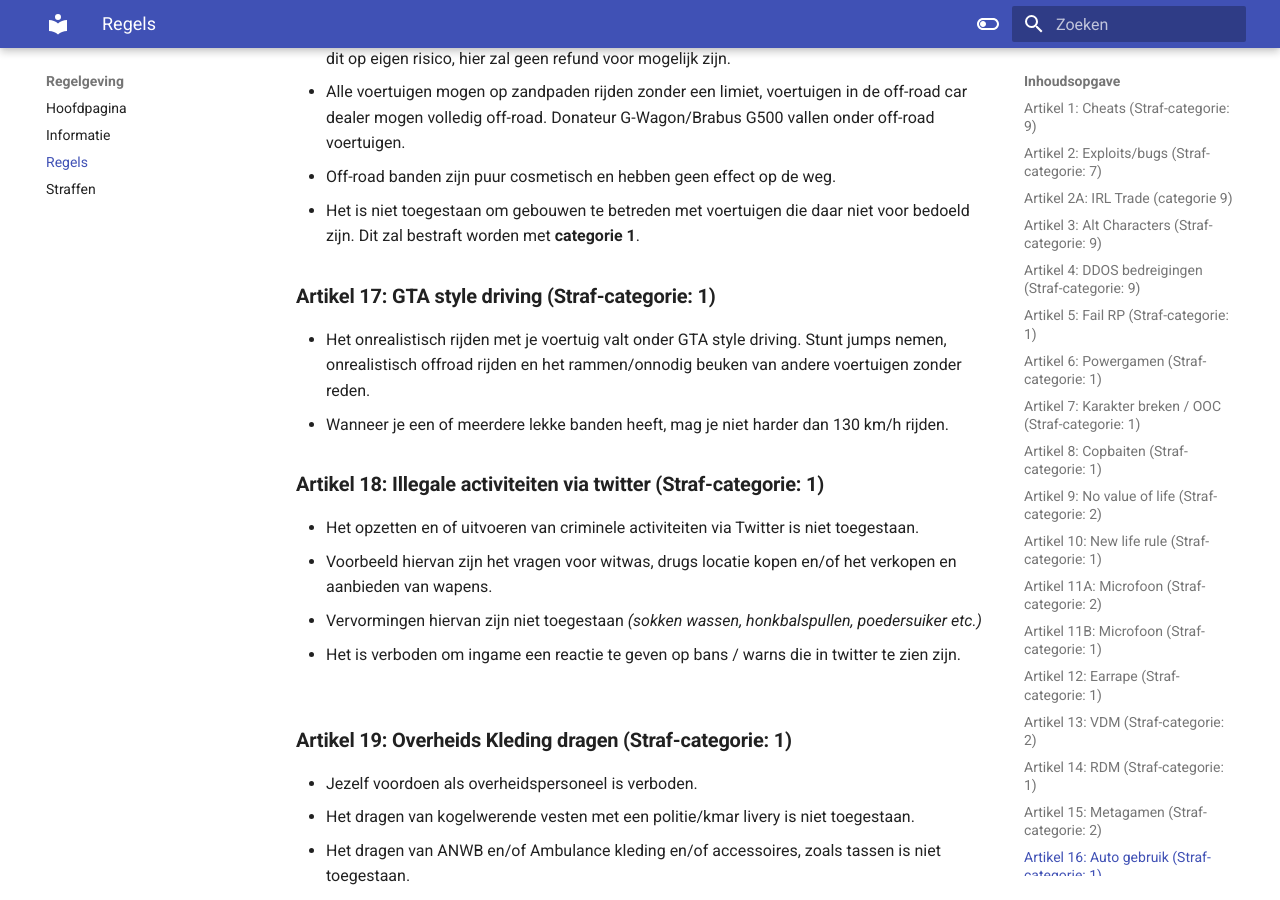
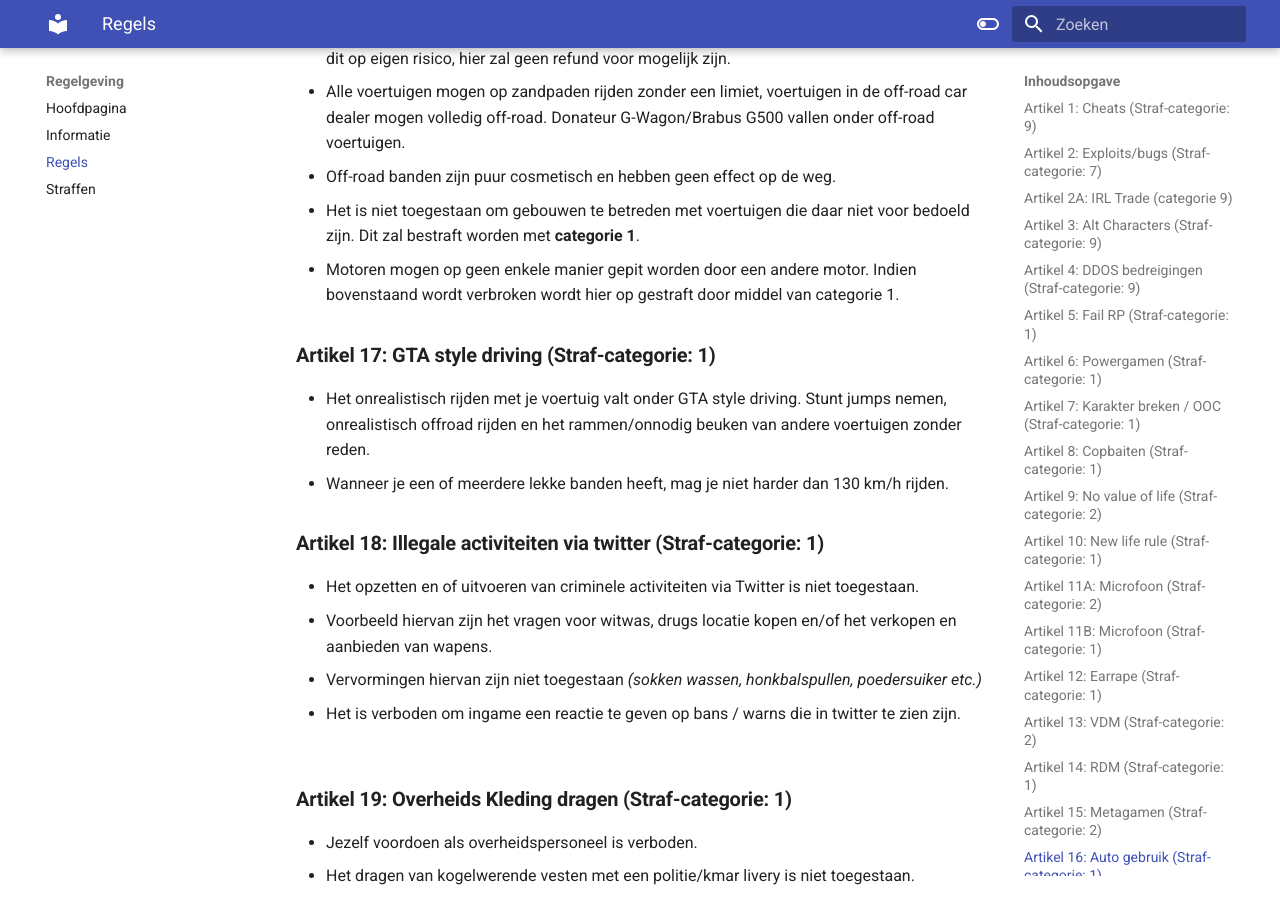
Before and after one commit to ZuiderVeenRP/apv, an MkDocs documentation site: the page built from docs/algemeen.md, in a window 1280 px wide and 900 px high, scrolled down 5110 px. Built offline with MkDocs 1.6.1 and Material for MkDocs 9.7.7, drawn with Linux system fonts in a browser that asks for light colours; comment, search, counter and statistics services are not loaded.

Commit message:
Update algemeen.md

```diff
--- a/docs/algemeen.md
+++ b/docs/algemeen.md
@@ -130,6 +130,8 @@
    - Alle voertuigen mogen op zandpaden rijden zonder een limiet, voertuigen in de off-road car dealer mogen volledig off-road. Donateur G-Wagon/Brabus G500 vallen onder off-road voertuigen.
    - Off-road banden zijn puur cosmetisch en hebben geen effect op de weg.
    - Het is niet toegestaan om gebouwen te betreden met voertuigen die daar niet voor bedoeld zijn. Dit zal bestraft worden met **categorie 1**.
+   - Motoren mogen op geen enkele manier gepit worden door een andere motor.
+Indien bovenstaand wordt verbroken wordt hier op gestraft door middel van categorie 1.
 </br>
 
 ### **Artikel 17: GTA style driving** 	      		**(Straf-categorie: 1)**
```
